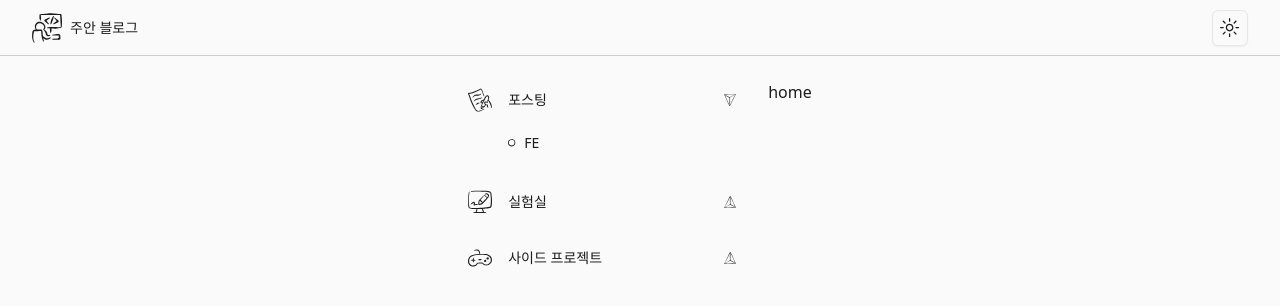
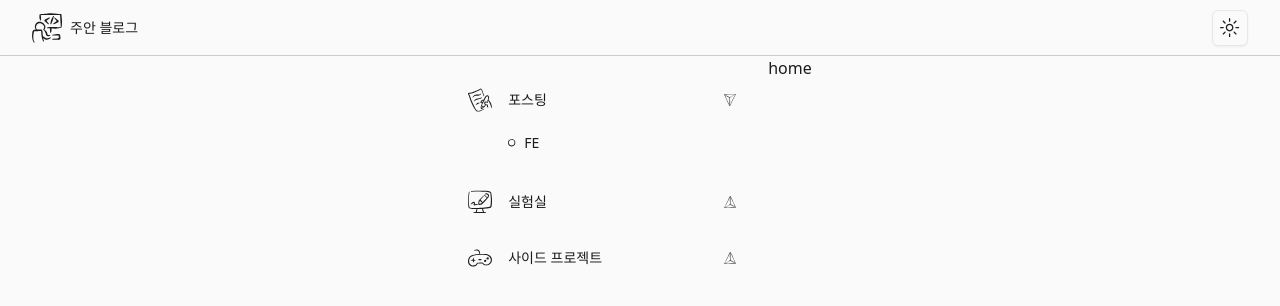
Before and after one commit to shinju4n/tech-blog, a Next.js app: page / in a window 1280 px wide. Shown: the top 306 px of the page. Built offline with nearby package versions, Linux system fonts and the light colour scheme.

Commit message:
feat : 레이아웃 max-widht

```diff
--- a/app/posts/[slug]/page.tsx
+++ b/app/posts/[slug]/page.tsx
@@ -38,7 +38,7 @@ const PostingDetail: NextPage<PostingDetailProps> = async ({ params }) => {
   const post = await getPostDetail(decodeURIComponent(params.slug));
 
   return (
-    <div className="w-full lg:max-w-xl xl:max-w-5xl transition-all">
+    <div className="w-full lg:max-w-xl xl:max-w-5xl">
       <PostHead title={post.title} createdAt={post.date} tags={post.tags} />
       <MarkdownRender markdown={post.content} />
     </div>
--- a/components/layout/container.tsx
+++ b/components/layout/container.tsx
@@ -6,7 +6,11 @@ interface ContainerProps {
 
 const Container: FC<ContainerProps> = ({ children }) => {
   return (
-    <div className="relative max-h-[100dvh] overflow-hidden">{children}</div>
+    <div className="w-full flex justify-center">
+      <div className="relative w-full lg:max-w-xl xl:max-w-7xl  max-h-[100dvh] overflow-hidden">
+        {children}
+      </div>
+    </div>
   );
 };
 
--- a/components/layout/main-wrapper.tsx
+++ b/components/layout/main-wrapper.tsx
@@ -7,7 +7,7 @@ interface MainWrapperProps {
 const MainWrapper: FC<MainWrapperProps> = ({ children }) => {
   return (
     <main className="flex justify-center w-max overflow-y-scroll max-h-[100dvh] px-4 pt-14 scrollbar-hide">
-      <section className="w-full py-6">{children}</section>
+      <section className="w-full lg:max-w-xl xl:max-w-5xl ">{children}</section>
     </main>
   );
 };
```
